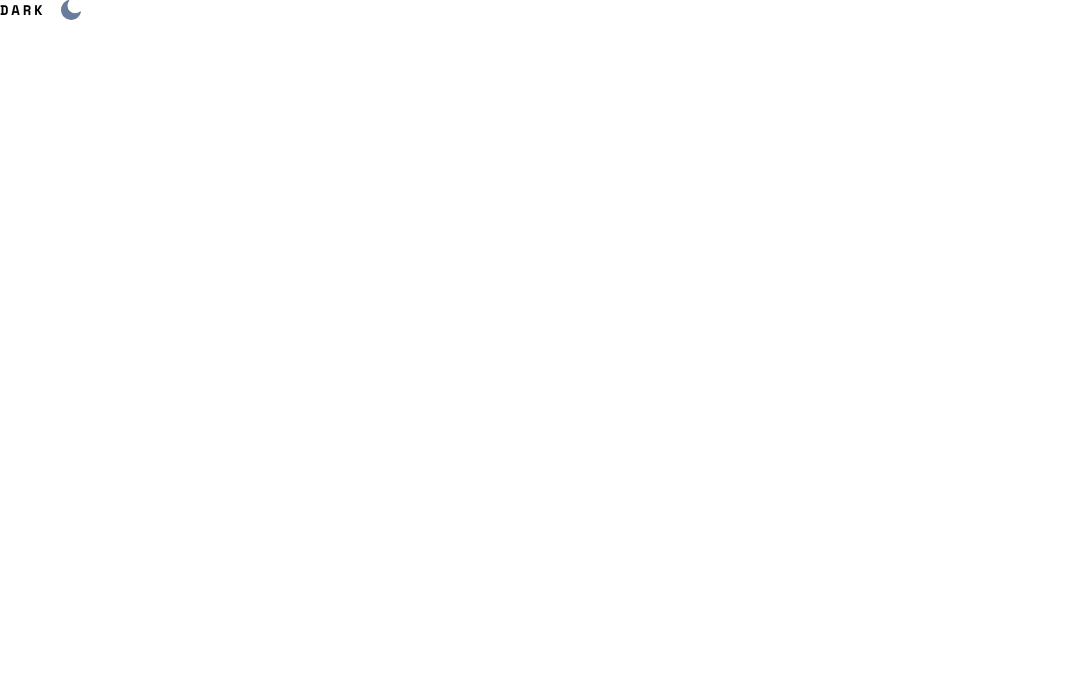
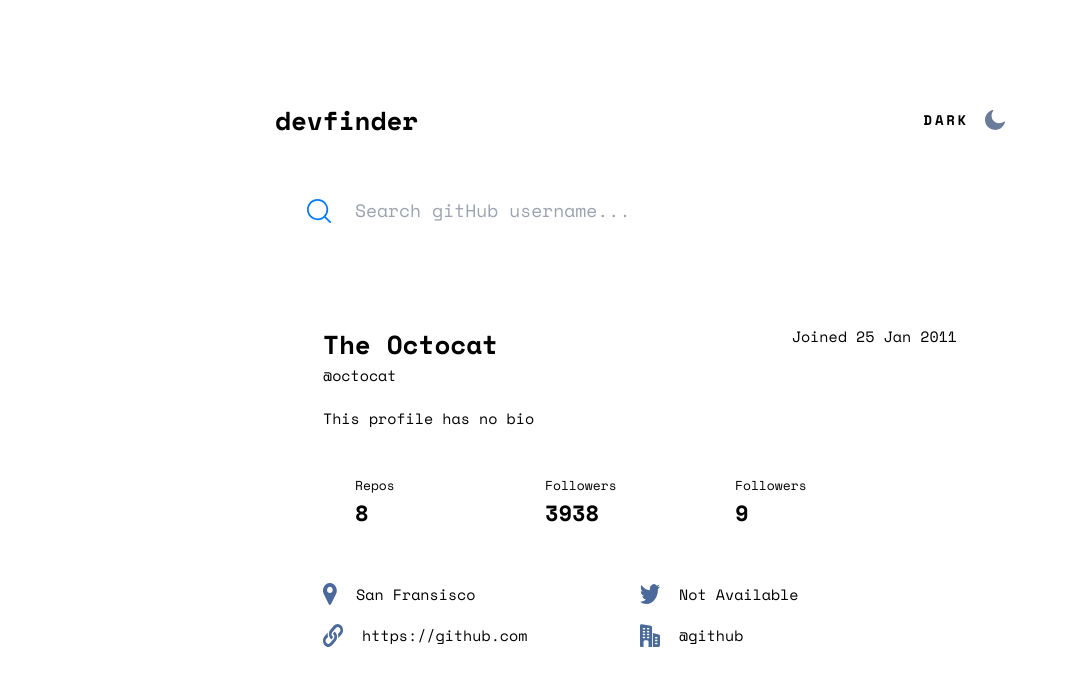
Before and after one commit to EslimDaga/react-github-user-search, a React (Create React App) app: page / in a window 1280 px wide. Shown: the top 686 px of the page, without its empty margins (0-1068 px from the left). Built offline with nearby package versions, Linux system fonts and the light colour scheme.

Commit message:
Ya esta listo casi todo solo falta poner la imagen de usuario en el card

```diff
--- a/src/App.js
+++ b/src/App.js
@@ -1,10 +1,91 @@
 import Toggle from "./components/ToggleMode";
+import SearchIcon from "./assets/images/icon-search.svg";
+import LocationIcon from "./assets/images/icon-location.svg";
+import TwitterIcon from "./assets/images/icon-twitter.svg";
+import WebsiteIcon from "./assets/images/icon-website.svg";
+import CompanyIcon from "./assets/images/icon-company.svg";
 
 const App = () => {
   return (
-    <div>
-      <Toggle />
-    </div>
+    <main className="bg-color-body-light dark:bg-color-body-dark h-screen flex justify-center items-center">
+      <div className="max-w-[45.625rem] flex flex-col justify-center gap-9 md:m-auto w-full">
+        <div className="flex justify-between h-10 items-center">
+          <h1 className="font-space font-bold text-[1.625rem]">devfinder</h1>
+          <Toggle />
+        </div>
+        <div className="relative shadow-input-search rounded-[15px]">
+          <div className="absolute top-[23px] left-8">
+            <img src={SearchIcon} alt="" />
+          </div>
+          <input
+            type="text"
+            className="w-full h-[4.313rem] rounded-[15px] pl-20 placeholder:font-space placeholder:font-normal placeholder:text-lg focus:outline-none"
+            placeholder="Search gitHub username..."
+          />
+          <div className="absolute bottom-[9.5px] right-2">
+            <button className="pl-[24px] pr-[23px] py-[12.5px] rounded-[10px] bg-color-primary-light text-white font-space font-bold text-base">
+              Search
+            </button>
+          </div>
+        </div>
+        <div className="w-full h-[26.188rem] rounded-[15px] shadow-input-search bg-white px-12 pt-11">
+          <div className="w-full flex justify-between mb-5">
+            <div>
+              <h1 className="font-space font-bold text-[26px] text-color-text-default-light">
+                The Octocat
+              </h1>
+              <h3 className="font-space font-normal text-[15px] text-color-primary-light">
+                @octocat
+              </h3>
+            </div>
+            <h1 className="font-space font-normal text-[15px] text-color-text-second-light">
+              Joined 25 Jan 2011
+            </h1>
+          </div>
+          <div className="mb-8">
+            <h1 className="font-space font-normal text-[15px] text-color-text-primary-light">
+              This profile has no bio
+            </h1>
+          </div>
+          <div className="w-full pt-[15px] pb-[17px] mb-[37px] px-8 rounded-[10px] bg-color-body-light">
+            <div className="grid grid-cols-3">
+              <div>
+                <h1 className="font-space font-normal text-[13px] text-color-text-primary-light">Repos</h1>
+                <h1 className="font-space font-bold text-[22px] text-color-text-default-light">8</h1>
+              </div>
+              <div>
+                <h1 className="font-space font-normal text-[13px] text-color-text-primary-light">Followers</h1>
+                <h1 className="font-space font-bold text-[22px] text-color-text-default-light">3938</h1>
+              </div>
+              <div>
+                <h1 className="font-space font-normal text-[13px] text-color-text-primary-light">Followers</h1>
+                <h1 className="font-space font-bold text-[22px] text-color-text-default-light">9</h1>
+              </div>
+            </div>
+          </div>
+          <div className="w-full">
+            <div className="grid grid-cols-2 gap-y-[19px]">
+              <div className="flex">
+                <img src={LocationIcon} alt="" className="mr-[19.12px]"/>
+                <h1 className="font-space font-normal text-[15px] text-color-text-primary-light">San Fransisco</h1>
+              </div>
+              <div className="flex">
+                <img src={TwitterIcon} alt="" className="mr-[19.12px]"/>
+                <h1 className="font-space font-normal text-[15px] text-color-text-primary-light">Not Available</h1>
+              </div>
+              <div className="flex">
+                <img src={WebsiteIcon} alt="" className="mr-[19.12px]"/>
+                <h1 className="font-space font-normal text-[15px] text-color-text-primary-light">https://github.com</h1>
+              </div>
+              <div className="flex">
+                <img src={CompanyIcon} alt="" className="mr-[19.12px]"/>
+                <h1 className="font-space font-normal text-[15px] text-color-text-primary-light">@github</h1>
+              </div>
+            </div>
+          </div>
+        </div>
+      </div>
+    </main>
   );
 }
 
```
